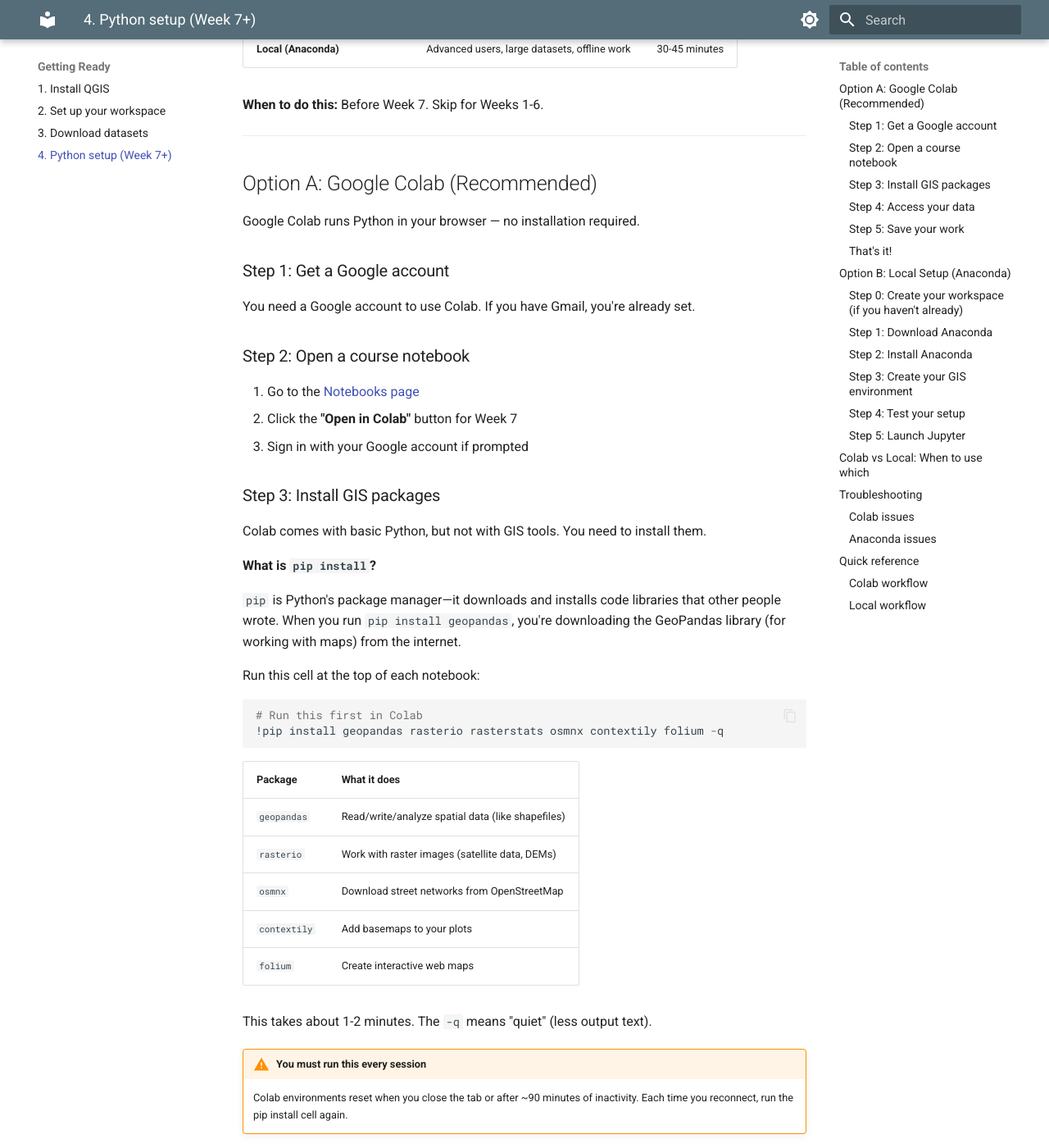
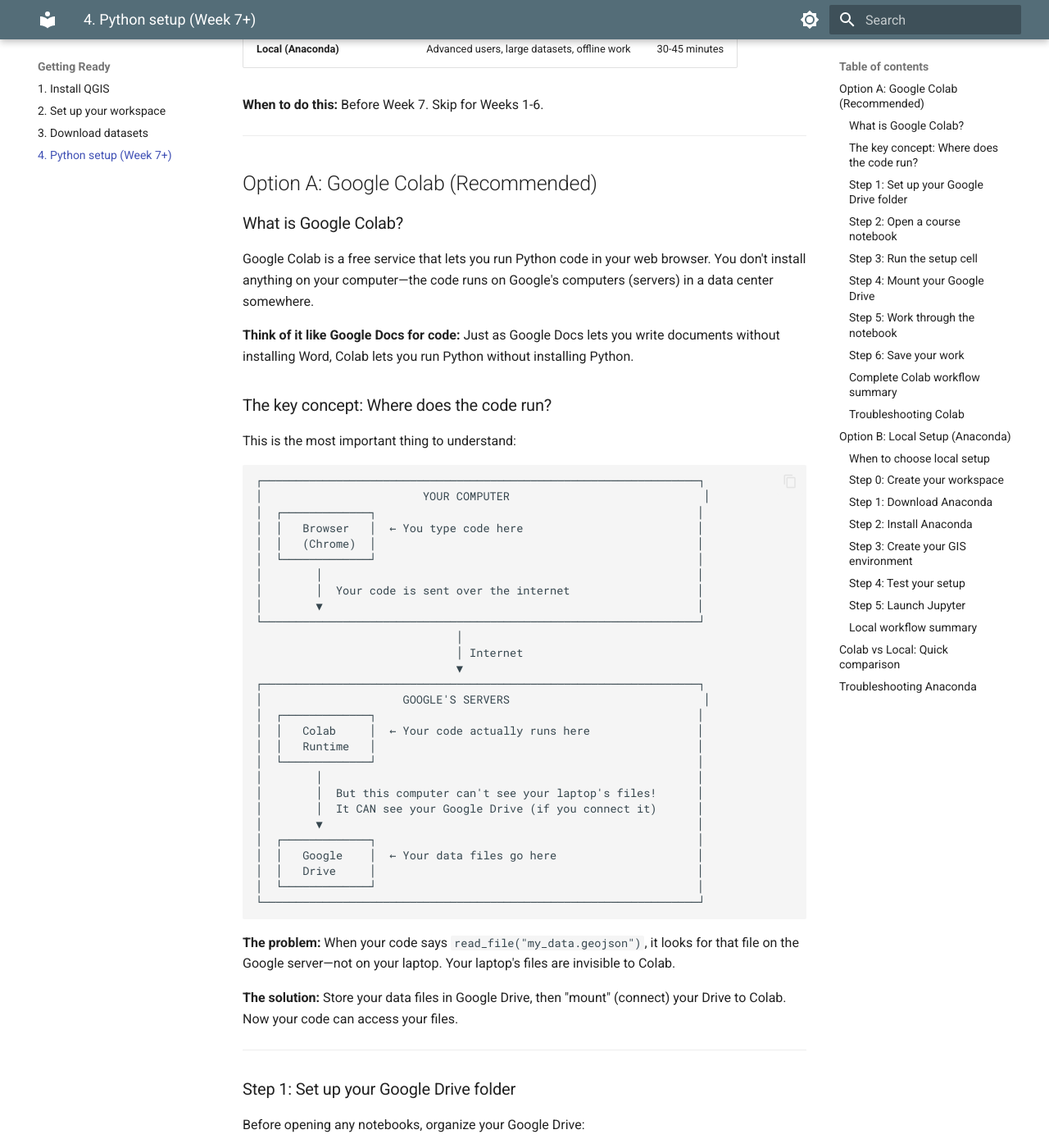
Before and after one commit to clairecda/GIS_teaching, an MkDocs documentation site: the page built from site_docs/onboarding/04-python-setup.md, in a window 1280 px wide and 1400 px high, scrolled down 349 px. Shown: the whole window at 82% size. Built offline with MkDocs 1.6.1 and Material for MkDocs 9.7.7, drawn with Linux system fonts in a browser that asks for light colours; some of the changed text lies outside the part shown.

Commit message:
Improve Python setup guide with clearer Colab/Drive explanation
- Add ASCII diagram showing where code runs vs where files live
- Explain "mounting" concept with USB analogy
- Step-by-step Drive folder setup instructions
- Add Week 6 critical thinking section
- Clear workflow summaries for both Colab and local

🤖 Generated with [Claude Code](https://claude.com/claude-code)

Co-Authored-By: Claude Opus 4.5 <noreply@anthropic.com>

````diff
--- a/site_docs/onboarding/04-python-setup.md
+++ b/site_docs/onboarding/04-python-setup.md
@@ -4,7 +4,7 @@ Starting Week 7, you'll use Python for GIS analysis. There are two ways to run t
 
 | Option | Best for | Setup time |
 |--------|----------|------------|
-| **Google Colab** (Recommended) | Most students, quick start, Chromebooks | 2 minutes |
+| **Google Colab** (Recommended) | Most students, quick start, Chromebooks | 5 minutes |
 | **Local (Anaconda)** | Advanced users, large datasets, offline work | 30-45 minutes |
 
 **When to do this:** Before Week 7. Skip for Weeks 1-6.
@@ -13,127 +13,203 @@ Starting Week 7, you'll use Python for GIS analysis. There are two ways to run t
 
 ## Option A: Google Colab (Recommended)
 
-Google Colab runs Python in your browser — no installation required.
+### What is Google Colab?
 
-### Step 1: Get a Google account
+Google Colab is a free service that lets you run Python code in your web browser. You don't install anything on your computer—the code runs on Google's computers (servers) in a data center somewhere.
 
-You need a Google account to use Colab. If you have Gmail, you're already set.
+**Think of it like Google Docs for code:** Just as Google Docs lets you write documents without installing Word, Colab lets you run Python without installing Python.
+
+### The key concept: Where does the code run?
+
+This is the most important thing to understand:
+
+```
+┌─────────────────────────────────────────────────────────────────┐
+│                        YOUR COMPUTER                             │
+│  ┌─────────────┐                                                │
+│  │   Browser   │  ← You type code here                          │
+│  │   (Chrome)  │                                                │
+│  └─────────────┘                                                │
+│        │                                                        │
+│        │  Your code is sent over the internet                   │
+│        ▼                                                        │
+└─────────────────────────────────────────────────────────────────┘
+                              │
+                              │ Internet
+                              ▼
+┌─────────────────────────────────────────────────────────────────┐
+│                     GOOGLE'S SERVERS                             │
+│  ┌─────────────┐                                                │
+│  │   Colab     │  ← Your code actually runs here                │
+│  │   Runtime   │                                                │
+│  └─────────────┘                                                │
+│        │                                                        │
+│        │  But this computer can't see your laptop's files!      │
+│        │  It CAN see your Google Drive (if you connect it)      │
+│        ▼                                                        │
+│  ┌─────────────┐                                                │
+│  │   Google    │  ← Your data files go here                     │
+│  │   Drive     │                                                │
+│  └─────────────┘                                                │
+└─────────────────────────────────────────────────────────────────┘
+```
+
+**The problem:** When your code says `read_file("my_data.geojson")`, it looks for that file on the Google server—not on your laptop. Your laptop's files are invisible to Colab.
+
+**The solution:** Store your data files in Google Drive, then "mount" (connect) your Drive to Colab. Now your code can access your files.
+
+---
+
+### Step 1: Set up your Google Drive folder
+
+Before opening any notebooks, organize your Google Drive:
+
+1. Go to [drive.google.com](https://drive.google.com)
+2. Click **+ New** → **New folder**
+3. Name it exactly: `intro-gis`
+4. Open the `intro-gis` folder
+5. Create a subfolder called `data`
+6. Inside `data`, create folders for each week: `week07`, `week08`, `week09`, `week10`
+
+Your Drive should look like this:
+
+```
+My Drive/
+└── intro-gis/
+    └── data/
+        ├── week07/
+        ├── week08/
+        ├── week09/
+        └── week10/
+```
+
+**Upload your data files** to the appropriate week folder. For example, Week 8 needs `neighbourhoods.geojson` and `incidents.geojson` in `data/week08/`.
+
+---
 
 ### Step 2: Open a course notebook
 
-1. Go to the [Notebooks page](../reference/notebooks.md)
-2. Click the **"Open in Colab"** button for Week 7
+1. Go to the weekly guide (e.g., [Week 7](../weeks/week07.md))
+2. Click the **"Open in Colab"** button
 3. Sign in with your Google account if prompted
 
-### Step 3: Install GIS packages
+The notebook opens in a new tab. You'll see cells with code and explanations.
 
-Colab comes with basic Python, but not with GIS tools. You need to install them.
+---
 
-**What is `pip install`?**
+### Step 3: Run the setup cell
 
-`pip` is Python's package manager—it downloads and installs code libraries that other people wrote. When you run `pip install geopandas`, you're downloading the GeoPandas library (for working with maps) from the internet.
+Every notebook starts with a setup cell that:
 
-Run this cell at the top of each notebook:
+1. Detects that you're in Colab
+2. Installs the GIS packages (takes ~1 minute)
+
+Click on the first code cell and press **Shift + Enter** to run it. Wait for it to finish.
+
+---
+
+### Step 4: Mount your Google Drive
+
+This is the crucial step that connects your Drive to Colab.
+
+**What does "mount" mean?**
+
+Think of Google Drive like a USB stick. When you plug a USB into your computer, it "mounts"—your computer can suddenly see and access the files on it.
+
+"Mounting" Google Drive in Colab does the same thing: it connects your Drive to the Colab server so your code can read your files.
+
+**Run the mount cell:**
+
+The notebooks include a cell like this:
 
 ```python
-# Run this first in Colab
-!pip install geopandas rasterio rasterstats osmnx contextily folium -q
+from google.colab import drive
+drive.mount('/content/drive')
 ```
 
-| Package | What it does |
-|---------|--------------|
-| `geopandas` | Read/write/analyze spatial data (like shapefiles) |
-| `rasterio` | Work with raster images (satellite data, DEMs) |
-| `osmnx` | Download street networks from OpenStreetMap |
-| `contextily` | Add basemaps to your plots |
-| `folium` | Create interactive web maps |
+When you run it:
 
-This takes about 1-2 minutes. The `-q` means "quiet" (less output text).
+1. A popup appears asking for permission
+2. Click **Connect to Google Drive**
+3. Choose your Google account
+4. Click **Allow**
+5. You'll see: `Mounted at /content/drive`
 
-!!! warning "You must run this every session"
-    Colab environments reset when you close the tab or after ~90 minutes of inactivity. Each time you reconnect, run the pip install cell again.
+**Now your Drive is connected!** Your files are accessible at `/content/drive/MyDrive/intro-gis/data/...`
 
-### Step 4: Access your data
+---
 
-Colab runs in the cloud, so you need to get your data files into the Colab environment. Choose the method that works best for you:
+### Step 5: Work through the notebook
 
-=== "Option 1: Upload files (simplest)"
+Run each cell in order using **Shift + Enter**. The notebooks are designed to:
 
-    1. Click the **folder icon** in the left sidebar to open the file browser
-    2. Click the **upload icon** (paper with arrow)
-    3. Select your data files (`.geojson`, `.shp`, `.tif`, etc.)
-    4. Wait for upload to complete
-    5. Access files with: `gpd.read_file("filename.geojson")`
+- Automatically detect Colab and set the correct file paths
+- Load your data from Google Drive
+- Guide you through the analysis step by step
 
-    !!! warning "Uploads are temporary"
-        Uploaded files are deleted when your session ends. Re-upload each time you reconnect.
+---
 
-=== "Option 2: Google Drive (persistent)"
+### Step 6: Save your work
 
-    Connect your Google Drive so files stay saved between sessions.
+Your changes to the notebook are NOT automatically saved. Save regularly:
 
-    **Step 1: First, organize your Drive**
-
-    1. Open [Google Drive](https://drive.google.com) in a new tab
-    2. Click **+ New** → **New folder**
-    3. Name it `intro-gis`
-    4. Upload your data files into this folder
-
-    **Step 2: Mount Drive in Colab**
-
-    1. In your Colab notebook, create a new code cell
-    2. Type this code:
-    ```python
-    from google.colab import drive
-    drive.mount('/content/drive')
-    ```
-    3. Run the cell (Shift + Enter)
-    4. A popup appears asking permission — click **Connect to Google Drive**
-    5. Choose your Google account
-    6. Click **Allow** to give Colab access
-    7. When successful, you'll see: `Mounted at /content/drive`
-
-    **Step 3: Access your files**
-
-    Your Drive files are now at `/content/drive/MyDrive/`. To load a file:
-    ```python
-    # If your file is in Drive > intro-gis > data
-    gdf = gpd.read_file("/content/drive/MyDrive/intro-gis/data/boundaries.geojson")
-    ```
-
-    **How to find the correct path:**
-
-    1. Click the **folder icon** (📁) in Colab's left sidebar
-    2. Click **drive** → **MyDrive** → navigate to your file
-    3. Right-click the file → **Copy path**
-    4. Paste the path in your code
-
-    !!! tip "Best for larger projects"
-        Files in Drive persist forever. You won't need to re-upload each session.
-
-=== "Option 3: Load from URL (no upload needed)"
-
-    If data is hosted online, load it directly:
-
-    ```python
-    # Load from a URL
-    url = "https://example.com/data/boundaries.geojson"
-    gdf = gpd.read_file(url)
-    ```
-
-    The course notebooks include sample data URLs where possible.
-
-### Step 5: Save your work
-
-- **To Google Drive:** `File → Save a copy in Drive`
+- **To Google Drive:** `File → Save a copy in Drive` (recommended)
 - **To your computer:** `File → Download → Download .ipynb`
 
-!!! tip "Save early, save often"
-    Colab sessions timeout after ~90 minutes of inactivity. Save your work regularly!
+!!! warning "Sessions timeout after ~90 minutes"
+    If you're inactive for too long, Colab disconnects. When you reconnect, you need to:
 
-### That's it!
+    1. Re-run the setup cell (reinstall packages)
+    2. Re-run the mount cell (reconnect Drive)
+    3. Re-run any cells that load data
 
-You're ready for Week 7. No terminal commands, no environment setup.
+    Your Drive files are safe—they persist forever. Only the Colab "runtime" resets.
+
+---
+
+### Complete Colab workflow summary
+
+Every time you work on a Python notebook:
+
+```
+1. Open notebook from course website → "Open in Colab"
+2. Run setup cell → Installs packages (~1 min)
+3. Run mount cell → Connects Google Drive
+4. Run remaining cells → Do the analysis
+5. Save your work → File > Save a copy in Drive
+```
+
+---
+
+### Troubleshooting Colab
+
+**"ModuleNotFoundError: No module named 'geopandas'"**
+
+- You didn't run the setup cell, or it failed
+- Scroll to the top and run the first code cell again
+
+**"FileNotFoundError: [Errno 2] No such file or directory"**
+
+- Your Google Drive isn't mounted, OR
+- The file path is wrong, OR
+- The file doesn't exist in Drive
+
+**To debug file paths:**
+
+1. Click the **folder icon** (📁) in Colab's left sidebar
+2. Click **drive** → **MyDrive** → navigate to your file
+3. Right-click the file → **Copy path**
+4. Use that exact path in your code
+
+**"Drive already mounted" message**
+
+- This is fine! It just means Drive was already connected
+- You don't need to mount it again
+
+**Session disconnected**
+
+- Normal after ~90 minutes of inactivity
+- Click "Reconnect" and re-run cells from the top
 
 ---
 
@@ -141,7 +217,14 @@ You're ready for Week 7. No terminal commands, no environment setup.
 
 Install Python and packages on your computer for faster performance and offline access.
 
-### Step 0: Create your workspace (if you haven't already)
+### When to choose local setup
+
+- You have slow or unreliable internet
+- You're working with large datasets (>100MB)
+- You want to work offline
+- You're doing the capstone project
+
+### Step 0: Create your workspace
 
 Make sure you have the folder structure from the [Data Download Guide](03-download-data.md):
 
@@ -204,27 +288,18 @@ An environment is like a separate workspace for Python. It keeps this course's p
 **Run these commands one at a time:**
 
 ```bash
-# Step 1: Create a new environment called "intro-gis" with Python 3.11
+# Create a new environment
 conda create -n intro-gis python=3.11 -y
 
-# Step 2: Activate (switch to) this environment
+# Activate the environment
 conda activate intro-gis
 
-# Step 3: Install GIS packages into this environment
+# Install GIS packages (takes 5-15 minutes)
 conda install -c conda-forge geopandas rasterio rioxarray osmnx networkx rasterstats contextily folium jupyter jupyterlab matplotlib seaborn -y
 ```
 
-| Command | What it does |
-|---------|--------------|
-| `conda create -n intro-gis` | Creates a new environment named "intro-gis" |
-| `conda activate intro-gis` | Switches to using that environment |
-| `conda install -c conda-forge ...` | Downloads packages from conda-forge (a package repository) |
-| `-y` | Auto-confirms prompts (so you don't have to type "yes") |
-
-This downloads about 500 MB and takes 5-15 minutes. You'll see progress bars as packages download.
-
 !!! tip "How to know you're in the right environment"
-    When the environment is active, your terminal prompt shows `(intro-gis)` at the beginning:
+    Your terminal prompt shows `(intro-gis)` at the beginning:
     ```
     (intro-gis) C:\Users\Claire>
     ```
@@ -242,14 +317,34 @@ You should see: `All packages installed!`
 
 ```bash
 conda activate intro-gis
+cd ~/Desktop/intro-gis
 jupyter lab
 ```
 
-Your browser opens with Jupyter. You're ready!
+Your browser opens with Jupyter. Open a notebook from the `notebooks/` folder and start working!
+
+### Local workflow summary
+
+Every time you work on a Python notebook:
+
+```bash
+# 1. Open terminal (Anaconda Prompt on Windows)
+# 2. Activate environment
+conda activate intro-gis
+
+# 3. Navigate to your project folder
+cd ~/Desktop/intro-gis
+
+# 4. Launch Jupyter
+jupyter lab
+
+# 5. Work on notebooks in your browser
+# 6. Ctrl+C in terminal to close Jupyter when done
+```
 
 ---
 
-## Colab vs Local: When to use which
+## Colab vs Local: Quick comparison
 
 | Scenario | Use Colab | Use Local |
 |----------|-----------|-----------|
@@ -259,52 +354,31 @@ Your browser opens with Jupyter. You're ready!
 | Slow/unreliable internet | | ✓ |
 | Large local datasets (>100MB) | | ✓ |
 | Capstone project | | ✓ |
-| Need specific package versions | | ✓ |
+| Need to work offline | | ✓ |
 
 !!! note "You can switch anytime"
-    Start with Colab. If you find you need local setup later (for the capstone or large datasets), you can install Anaconda then.
+    Start with Colab. If you need local setup later, install Anaconda then. The notebooks work in both environments.
 
 ---
 
-## Troubleshooting
-
-### Colab issues
-
-**"ModuleNotFoundError" for geopandas/rasterio**
-- Run the `!pip install ...` cell at the top of the notebook
-- Make sure it completed without errors
-
-**Session disconnected / timed out**
-- Colab sessions reset after inactivity
-- Re-run cells from the top, including the pip install cell
-
-**"You must enable billing" error**
-- You're trying to use too much memory
-- Reduce dataset size or switch to local setup
-
-**"FileNotFoundError" when loading data**
-- File wasn't uploaded or path is wrong
-- Check the file browser (folder icon) to see uploaded files
-- Use the exact filename: `gpd.read_file("myfile.geojson")` not `gpd.read_file("data/myfile.geojson")`
-
-**Uploaded files disappeared**
-- Colab sessions reset after ~90 minutes of inactivity
-- Re-upload your files, or use Google Drive for persistent storage
-
-### Anaconda issues
+## Troubleshooting Anaconda
 
 **"conda: command not found"**
+
 - Windows: Use "Anaconda Prompt" not Command Prompt
 - Mac/Linux: Run: `echo 'export PATH="$HOME/anaconda3/bin:$PATH"' >> ~/.zshrc && source ~/.zshrc`
 
 **Package installation failed**
-- Try one at a time: `conda install -c conda-forge geopandas -y`
+
+- Try installing one at a time: `conda install -c conda-forge geopandas -y`
 
 **"ModuleNotFoundError" in Jupyter**
-- Activate environment first: `conda activate intro-gis`
-- Then launch: `jupyter lab`
+
+- You forgot to activate the environment
+- Close Jupyter, run `conda activate intro-gis`, then `jupyter lab` again
 
 **Start over completely**
+
 ```bash
 conda deactivate
 conda env remove -n intro-gis
@@ -313,24 +387,4 @@ Then redo Step 3.
 
 ---
 
-## Quick reference
-
-### Colab workflow
-1. Open notebook from [Notebooks page](../reference/notebooks.md)
-2. Run pip install cell
-3. Upload data files OR mount Google Drive
-4. Work through notebook
-5. Save to Drive or download
-
-### Local workflow
-```bash
-conda activate intro-gis
-cd ~/Desktop/intro-gis
-jupyter lab
-# Work on notebooks
-# Ctrl+C to close
-```
-
----
-
 **You're ready for Week 7!** Choose Colab to start quickly, or set up Anaconda if you prefer local development.
````
Also changed, not shown: other parts of site_docs/onboarding/04-python-setup.md (+5 -4 lines).
